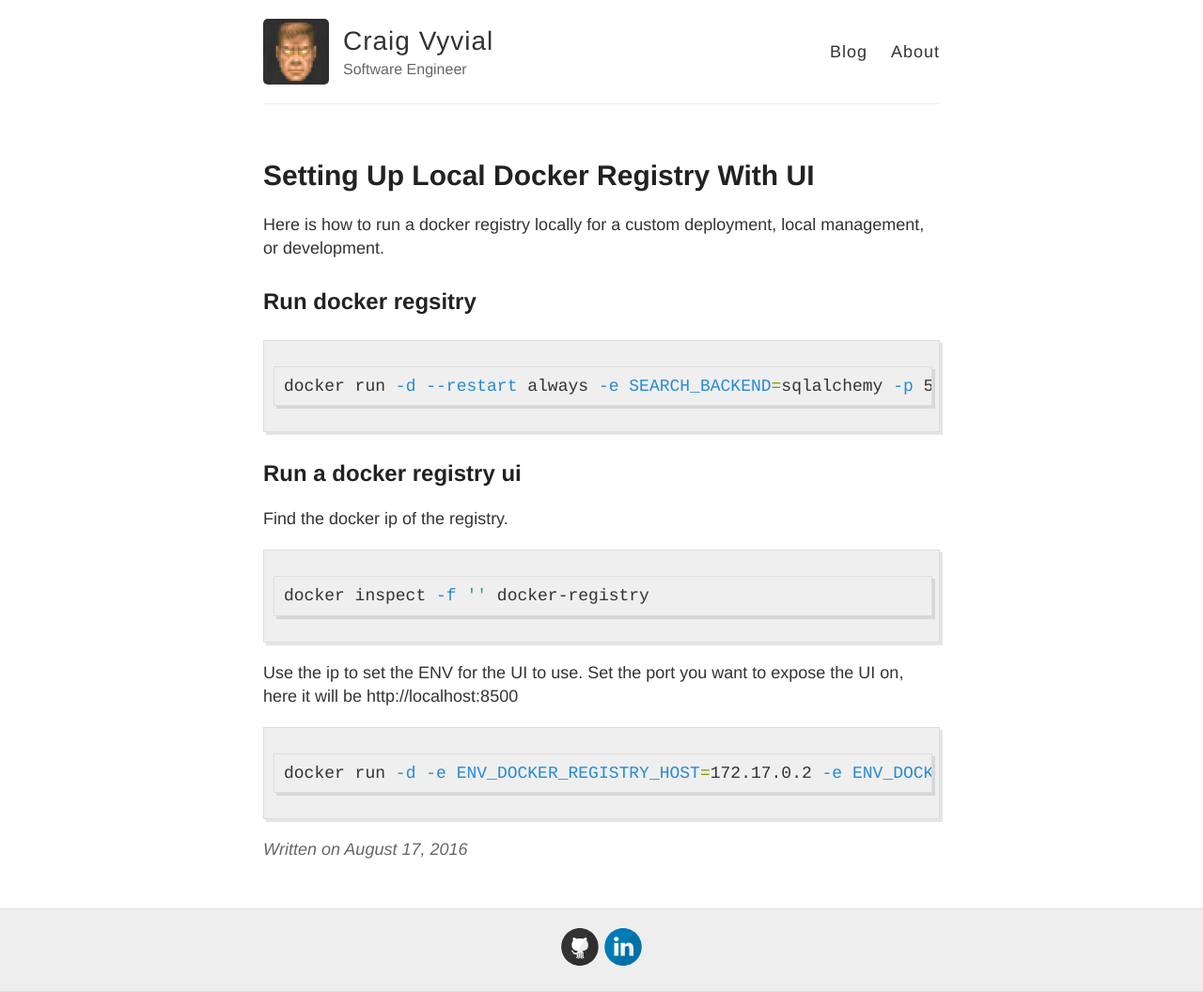
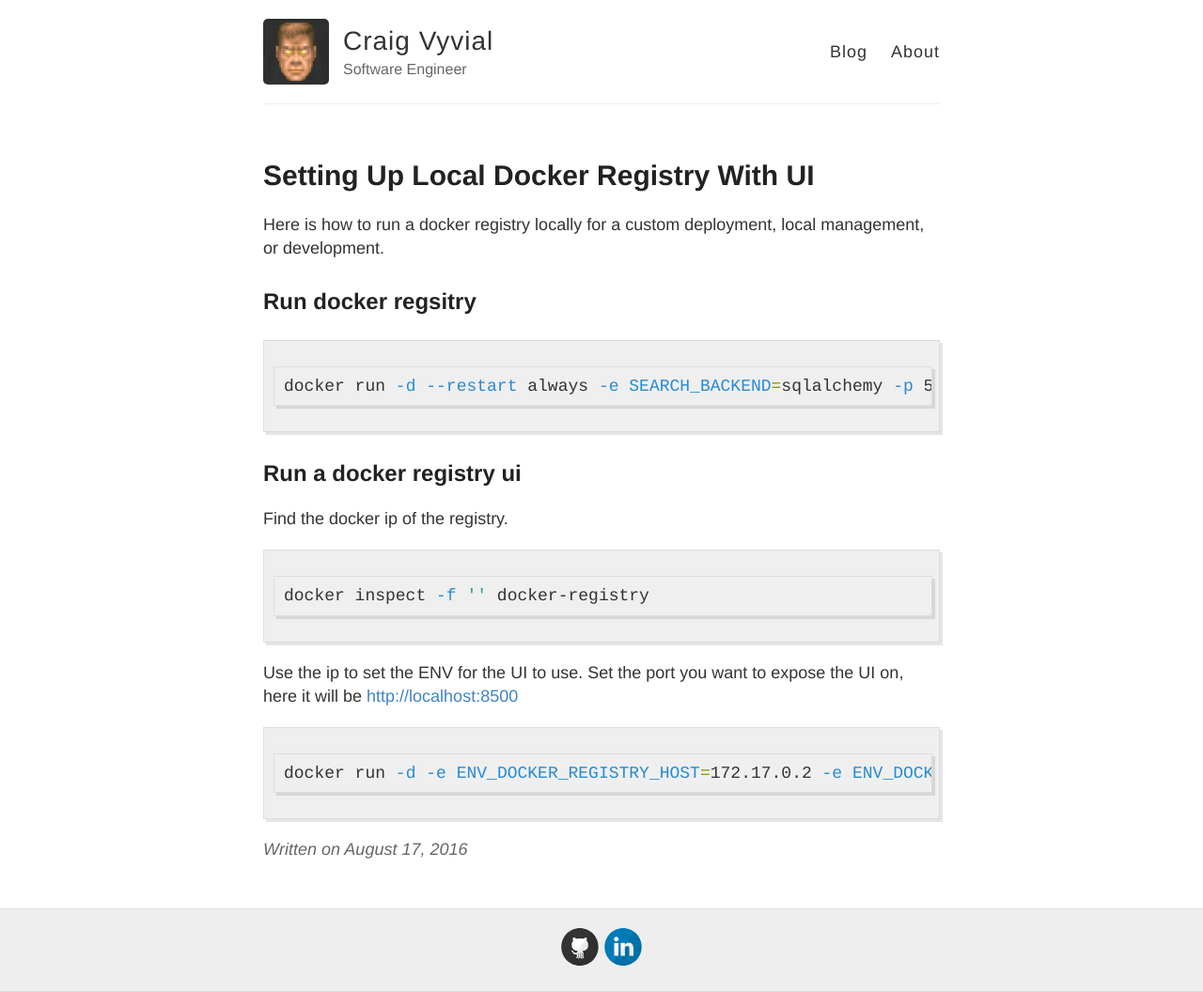
Before and after one commit to cp16net/cp16net.github.io, a Jekyll site: the page built from _posts/2016-08-17-Setting-Up-Local-Docker-Registry-With-UI.md, in a window 1280 px wide. Shown: the whole page at 94% size. Built offline with Jekyll 4.4.1, drawn with Linux system fonts in a browser that asks for light colours; part of the change alters nothing that is shown.

Commit message:
better link

````diff
--- a/_posts/2016-08-17-Setting-Up-Local-Docker-Registry-With-UI.md
+++ b/_posts/2016-08-17-Setting-Up-Local-Docker-Registry-With-UI.md
@@ -21,7 +21,7 @@ docker inspect -f '{{json .NetworkSettings.IPAddress}}' docker-registry
 ```
 
 Use the ip to set the ENV for the UI to use.
-Set the port you want to expose the UI on, here it will be http://localhost:8500
+Set the port you want to expose the UI on, here it will be [http://localhost:8500](http://localhost:8500)
 
 ``` bash
 docker run -d -e ENV_DOCKER_REGISTRY_HOST=172.17.0.2 -e ENV_DOCKER_REGISTRY_PORT=5000 -p 8500:80 --name registry-frontend konradkleine/docker-registry-frontend:v2
````
